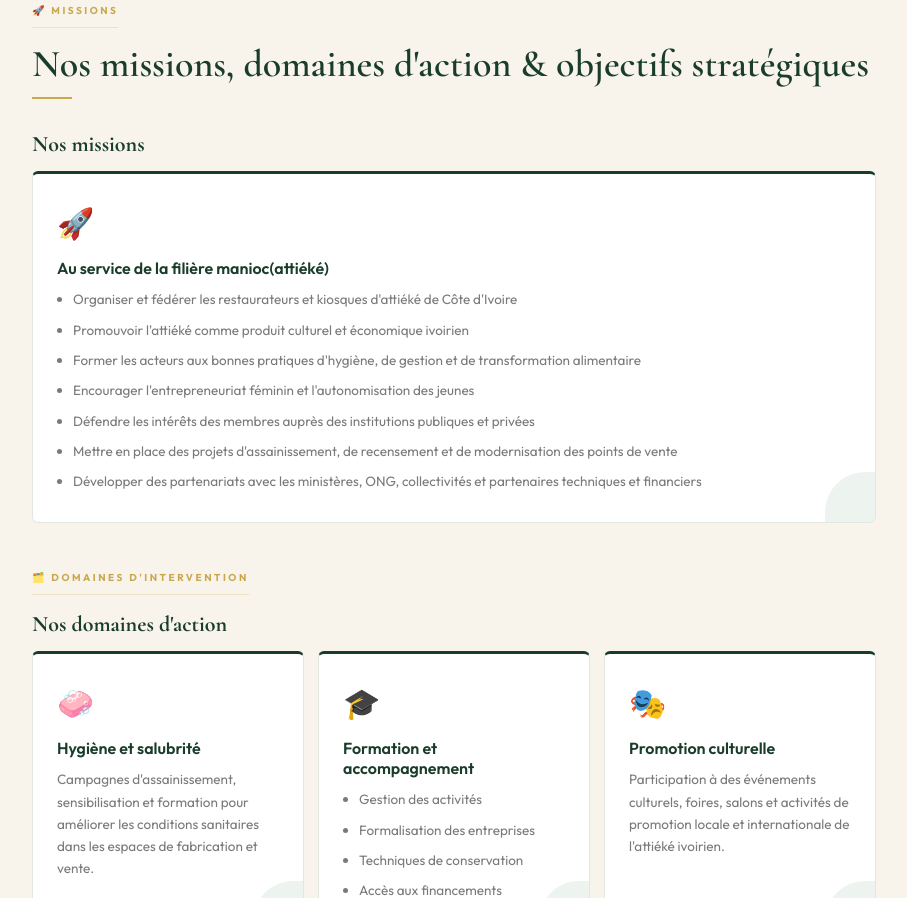
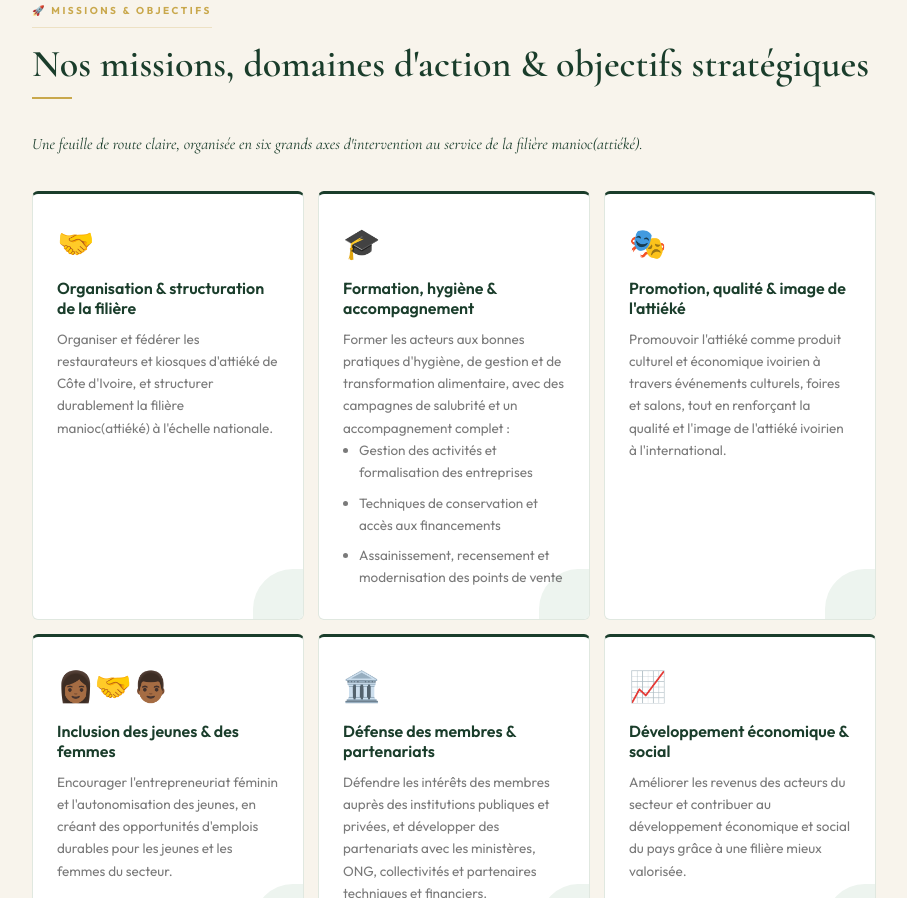
Before and after one commit to anarekaci-cpu/Anareka-ci, a plain HTML site: page index.html in a window 1280 px wide. Shown: the part 4977-5875 px from the top of the page, without its empty margins (186-1093 px from the left). Drawn offline with nearby package versions, Linux system fonts and the light colour scheme.

Commit message:
Update index.html

```diff
--- a/index.html
+++ b/index.html
@@ -247,7 +247,7 @@
   <!-- HISTORIQUE -->
   <section class="section reveal" id="histoire">
     <div class="tag">📜 Historique</div>
-    <h2 class="section-titre">Évolution de l'organisation</h2>
+    <h2 class="section-titre">De SYNAREK-CI à ANAREKA-CI</h2>
     <div class="tiret"></div>
     <div class="hist-logos">
       <div class="hist-logo-item">
@@ -324,81 +324,53 @@
     </div>
   </section>
 
-  <!-- MISSIONS, DOMAINES D'ACTION & OBJECTIFS STRATÉGIQUES (fusionnés) -->
+  <!-- MISSIONS, DOMAINES D'ACTION & OBJECTIFS STRATÉGIQUES (fusionnés et consolidés) -->
   <section class="section reveal" id="missions">
-    <div class="tag">🚀 Missions</div>
+    <div class="tag">🚀 Missions & Objectifs</div>
     <h2 class="section-titre">Nos missions, domaines d'action &amp; objectifs stratégiques</h2>
     <div class="tiret"></div>
+    <p class="pres-lead" style="font-size:16px;margin-bottom:32px;">Une feuille de route claire, organisée en six grands axes d'intervention au service de la filière manioc(attiéké).</p>
 
-    <h3 style="font-family:'Cormorant Garamond',serif;font-size:22px;color:var(--vert);margin-bottom:14px;">Nos missions</h3>
-    <div class="domaines-grid" style="grid-template-columns:1fr;">
-      <div class="domaine-card">
-        <span class="d-icon">🚀</span>
-        <h4>Au service de la filière manioc(attiéké)</h4>
+    <div class="domaines-grid axes-grid">
+      <div class="domaine-card axe-card">
+        <span class="d-icon">🤝</span>
+        <h4>Organisation & structuration de la filière</h4>
+        <p>Organiser et fédérer les restaurateurs et kiosques d'attiéké de Côte d'Ivoire, et structurer durablement la filière manioc(attiéké) à l'échelle nationale.</p>
+      </div>
+
+      <div class="domaine-card axe-card">
+        <span class="d-icon">🎓</span>
+        <h4>Formation, hygiène & accompagnement</h4>
+        <p>Former les acteurs aux bonnes pratiques d'hygiène, de gestion et de transformation alimentaire, avec des campagnes de salubrité et un accompagnement complet :</p>
         <ul>
-          <li>Organiser et fédérer les restaurateurs et kiosques d'attiéké de Côte d'Ivoire</li>
-          <li>Promouvoir l'attiéké comme produit culturel et économique ivoirien</li>
-          <li>Former les acteurs aux bonnes pratiques d'hygiène, de gestion et de transformation alimentaire</li>
-          <li>Encourager l'entrepreneuriat féminin et l'autonomisation des jeunes</li>
-          <li>Défendre les intérêts des membres auprès des institutions publiques et privées</li>
-          <li>Mettre en place des projets d'assainissement, de recensement et de modernisation des points de vente</li>
-          <li>Développer des partenariats avec les ministères, ONG, collectivités et partenaires techniques et financiers</li>
+          <li>Gestion des activités et formalisation des entreprises</li>
+          <li>Techniques de conservation et accès aux financements</li>
+          <li>Assainissement, recensement et modernisation des points de vente</li>
         </ul>
       </div>
-    </div>
 
-    <div class="tag" style="margin-top:48px;">🗂️ Domaines d'intervention</div>
-    <h3 style="font-family:'Cormorant Garamond',serif;font-size:22px;color:var(--vert);margin-bottom:14px;">Nos domaines d'action</h3>
-    <div class="domaines-grid">
-      <div class="domaine-card">
-        <span class="d-icon">🧼</span>
-        <h4>Hygiène et salubrité</h4>
-        <p>Campagnes d'assainissement, sensibilisation et formation pour améliorer les conditions sanitaires dans les espaces de fabrication et vente.</p>
+      <div class="domaine-card axe-card">
+        <span class="d-icon">🎭</span>
+        <h4>Promotion, qualité & image de l'attiéké</h4>
+        <p>Promouvoir l'attiéké comme produit culturel et économique ivoirien à travers événements culturels, foires et salons, tout en renforçant la qualité et l'image de l'attiéké ivoirien à l'international.</p>
       </div>
-      <div class="domaine-card">
-        <span class="d-icon">🎓</span>
-        <h4>Formation et accompagnement</h4>
-        <ul>
-          <li>Gestion des activités</li>
-          <li>Formalisation des entreprises</li>
-          <li>Techniques de conservation</li>
-          <li>Accès aux financements</li>
-        </ul>
+
+      <div class="domaine-card axe-card">
+        <span class="d-icon">👩🏾‍🤝‍👨🏾</span>
+        <h4>Inclusion des jeunes & des femmes</h4>
+        <p>Encourager l'entrepreneuriat féminin et l'autonomisation des jeunes, en créant des opportunités d'emplois durables pour les jeunes et les femmes du secteur.</p>
       </div>
-      <div class="domaine-card">
-        <span class="d-icon">🎭</span>
-        <h4>Promotion culturelle</h4>
-        <p>Participation à des événements culturels, foires, salons et activités de promotion locale et internationale de l'attiéké ivoirien.</p>
+
+      <div class="domaine-card axe-card">
+        <span class="d-icon">🏛️</span>
+        <h4>Défense des membres & partenariats</h4>
+        <p>Défendre les intérêts des membres auprès des institutions publiques et privées, et développer des partenariats avec les ministères, ONG, collectivités et partenaires techniques et financiers.</p>
       </div>
-    </div>
 
-    <div class="tag" style="margin-top:48px;">🎯 Objectifs</div>
-    <h3 style="font-family:'Cormorant Garamond',serif;font-size:22px;color:var(--vert);margin-bottom:14px;">Nos objectifs stratégiques</h3>
-    <div class="domaines-grid">
-      <div class="domaine-card">
-        <span class="d-icon">🌾</span>
-        <h4>Structurer la filière</h4>
-        <p>Structurer la filière manioc(attiéké) en Côte d'Ivoire.</p>
-      </div>
-      <div class="domaine-card">
-        <span class="d-icon">💰</span>
-        <h4>Améliorer les revenus</h4>
-        <p>Améliorer les revenus des acteurs du secteur.</p>
-      </div>
-      <div class="domaine-card">
-        <span class="d-icon">👥</span>
-        <h4>Emplois jeunes & femmes</h4>
-        <p>Créer des opportunités d'emplois pour les jeunes et les femmes.</p>
-      </div>
-      <div class="domaine-card">
-        <span class="d-icon">⭐</span>
-        <h4>Qualité & image</h4>
-        <p>Renforcer la qualité et l'image de l'attiéké ivoirien.</p>
-      </div>
-      <div class="domaine-card">
+      <div class="domaine-card axe-card">
         <span class="d-icon">📈</span>
-        <h4>Développement national</h4>
-        <p>Contribuer au développement économique et social du pays.</p>
+        <h4>Développement économique & social</h4>
+        <p>Améliorer les revenus des acteurs du secteur et contribuer au développement économique et social du pays grâce à une filière mieux valorisée.</p>
       </div>
     </div>
   </section>
```
